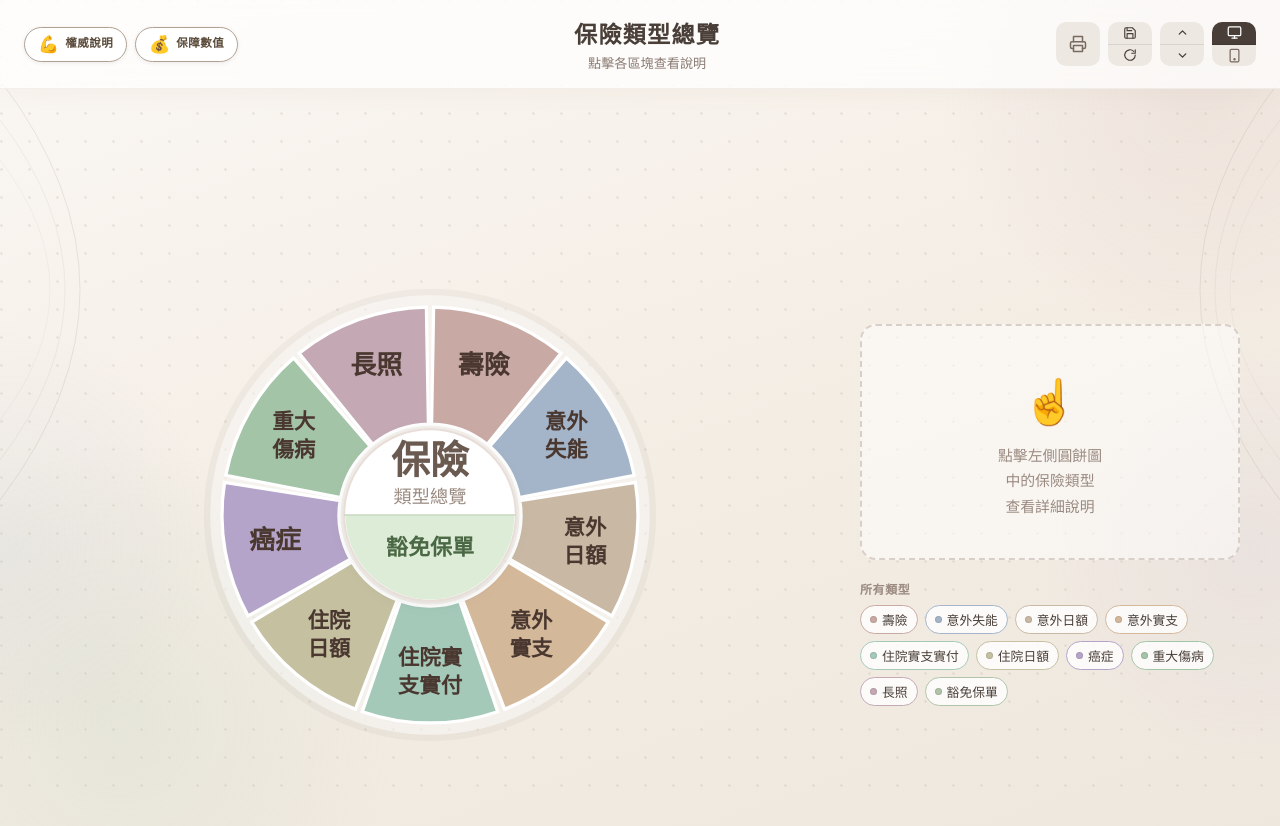
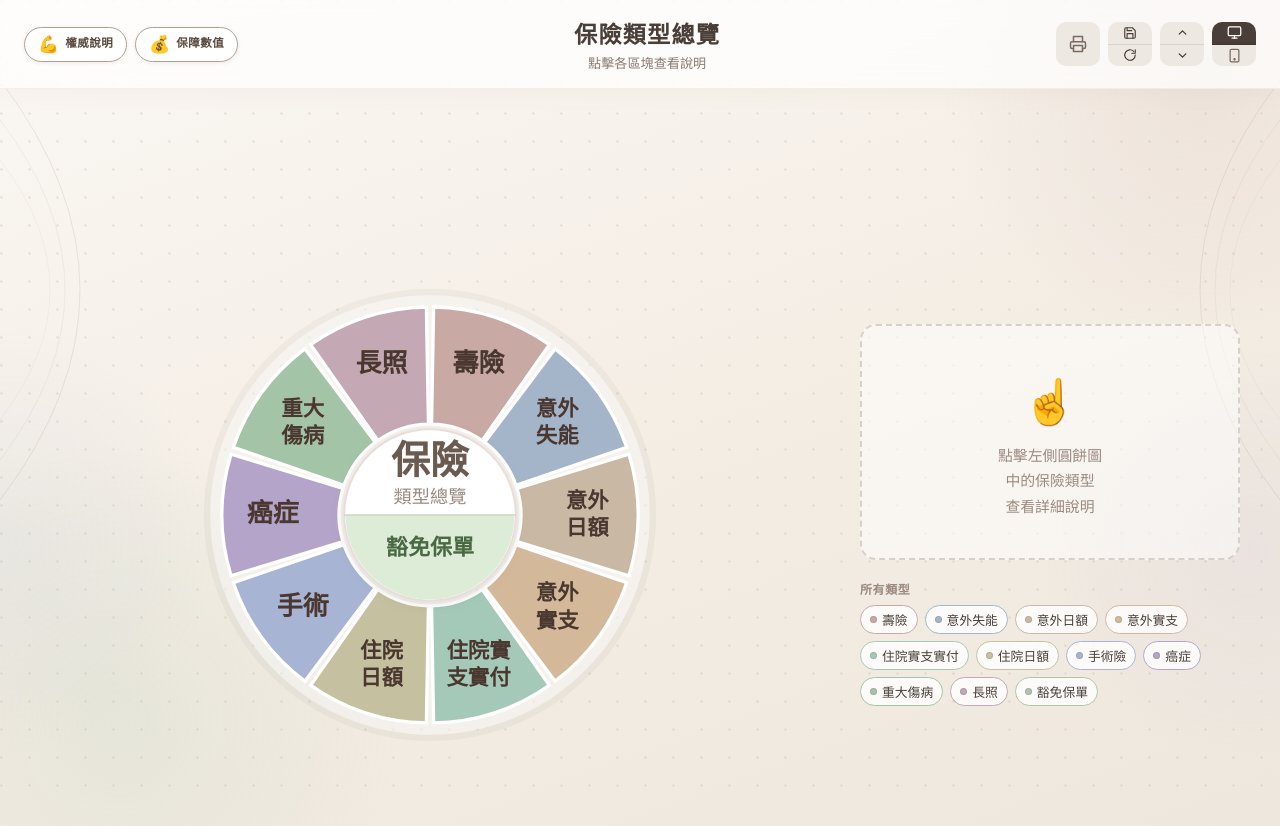
Before and after one commit to stratofin/insurence-pie, a React (Vite) app: page / in a window 1280 px wide. Shown: the top 826 px of the page. Built offline with nearby package versions, Linux system fonts and the light colour scheme.

Commit message:
Update App.jsx

```diff
--- a/src/App.jsx
+++ b/src/App.jsx
@@ -19,6 +19,7 @@ const insuranceData = [
   { id: 9, name: "意外實支",     color: "#D4B89A", icon: "🧾", subtitle: "意外花費實報實銷・限額內給付",    description: "花多少賠多少（限額內給付收據）。\n重要性：請假扣薪、醫藥費損失、驚魂未定。" },
   { id: 4, name: "住院實支實付", color: "#A4C9B9", icon: "💊", subtitle: "多花多賠・限額內實報實銷",        description: "花多少賠多少（限額內給付收據）。\n重要性：二代健保自費項目增加、民眾荷包失血、只要額度夠醫生放心治療。" },
   { id: 5, name: "住院日額",     color: "#C4C0A0", icon: "📋", subtitle: "多花多賠・病房手術療養",          description: "定額給付住院天數（診斷證明書）。\n重要性：病房費、薪資損失、看護費、交通費營養品、減少家人負擔。" },
+  { id: 10, name: "手術險",     label: "手術",     color: "#A8B4D4", icon: "🔪", subtitle: "依手術項目表・倍數給付",          description: "依「手術項目及費用表」按手術等級倍數給付。\n重要性：達文西機械手臂等自費手術差額、手術房材料費、恢復期照護與收入中斷。" },
   { id: 6, name: "癌症",         color: "#B4A4C9", icon: "🎗", subtitle: "可選日額型・彈性給付",            description: "惡性腫瘤。\n重要性：昂貴標靶藥物費、治療過程長、影響工作收入、家人心情與經濟壓力大。",            pdfFile: "/癌症統計表.pdf" },
   { id: 7, name: "重大傷病",     color: "#A4C4A8", icon: "❤️", subtitle: "經確診後一筆給付",               description: "七項重大疾病（病很重、花很多、拖很久、死不了）。\n重要性：復健安養治療時間長、收入中斷、生活費看護費龐大。", pdfFile: "/重大傷病統計表.pdf" },
   { id: 8, name: "長照",         color: "#C4A8B4", icon: "🌿", subtitle: "持續給付・長期條件每年／每月",    description: "長期失能無法自理（吃飯、如廁、移位等六項失能）。\n重要性：長期看護費昂貴、家人照護壓力龐大、生活品質嚴重受影響。" },
@@ -32,6 +33,7 @@ const authorityDescriptions = {
   3: "因意外傷害住院時，按「日額×住院天數」給付，與實際花費無關。骨折即使未住院也可按嚴重程度申請給付。同一次住院最高給付365天，保費便宜且無等待期。適合高風險工作族群及希望住院期間有穩定現金流的人，可用來補貼薪資損失或住院期間額外支出。",
   4: "以「實際醫療費用」為理賠基準，在保障範圍及限額內「花多少、賠多少」。理賠項目涵蓋病房費、手術費及醫療雜費，特別適用於自費醫材、靶向藥物等健保不給付項目。新制採正本理賠，額度需足夠。建議優先投保，是目前最能彌補健保缺口的核心醫療險種。",
   5: "定額住院給付，不論實際花費多少，住院即按「日額×天數」給付。例如日額2,000元，即使花費不足仍全額賠付，可用於補貼薪資損失、看護費用或家屬往返交通費。同一次住院最高給付365天，條件簡單、保費低，適合作為實支實付的補充搭配。",
+  10: "依保單所附「手術項目及費用表」，依手術等級（如1—10級）乘以基本保額倍數給付，部分保單另有實支實付型設計，可額外給付手術房、麻醉及特殊材料等自費差額。常見自費手術如達文西機械手臂、微創關節置換動輒十萬元以上，建議優先搭配實支實付型醫療險，確保高倍數手術也有對應保障。",
   6: "專門保障確診癌症後的醫療費用，分為初次罹癌一次給付型（確診即賠一筆，使用彈性最高）及療程給付型（按化療、放療、手術等分次理賠）。隨精準醫療普及，自費項目超過七成，標靶與免疫治療動輒50萬元以上，建議保額至少25萬元起，並優先選擇一次給付型保單。",
   7: "以健保重大傷病證明作為理賠依據，涵蓋22大類、逾300種疾病（含癌症、洗腎、器官移植等）。取得健保重大傷病卡後直接申請，無須提供醫療費用收據，一次給付、理賠簡便。理賠金可自由運用於醫療、康復或日常生活支出，是保障範圍最廣的重症保險之一。",
   8: "符合「長期照顧狀態」（六項日常生活自理能力中持續三項以上障礙，或認知功能障礙）時，給付一次金或每月扶助金。台灣65%失能者仰賴家人照顧，平均照護期8–10年，每月花費從2萬起、重度失能可達7萬以上。長照險保護家庭財務，避免照護費用拖垮整體收支。",
@@ -442,8 +444,9 @@ export default function InsuranceApp() {
         const tx = isSelected ? Math.cos(midRad) * 7 : 0;
         const ty = isSelected ? Math.sin(midRad) * 7 : 0;
         const labelPos = getLabelPos(cx, cy, (outerR + innerR) / 2 + 6, startAngle, endAngle);
-        const longName = item.name.length > 3;
-        const isFourChar = item.name.length === 4;
+        const displayLabel = item.label || item.name;
+        const longName = displayLabel.length > 3;
+        const isFourChar = displayLabel.length === 4;
         const splitAt = isFourChar ? 2 : 3;
 
         return (
@@ -474,11 +477,11 @@ export default function InsuranceApp() {
             >
               {longName ? (
                 <>
-                  <tspan x={labelPos.x} dy="-10">{item.name.slice(0, splitAt)}</tspan>
-                  <tspan x={labelPos.x} dy="21">{item.name.slice(splitAt)}</tspan>
+                  <tspan x={labelPos.x} dy="-10">{displayLabel.slice(0, splitAt)}</tspan>
+                  <tspan x={labelPos.x} dy="21">{displayLabel.slice(splitAt)}</tspan>
                 </>
               ) : (
-                item.name
+                displayLabel
               )}
             </text>
 
```
